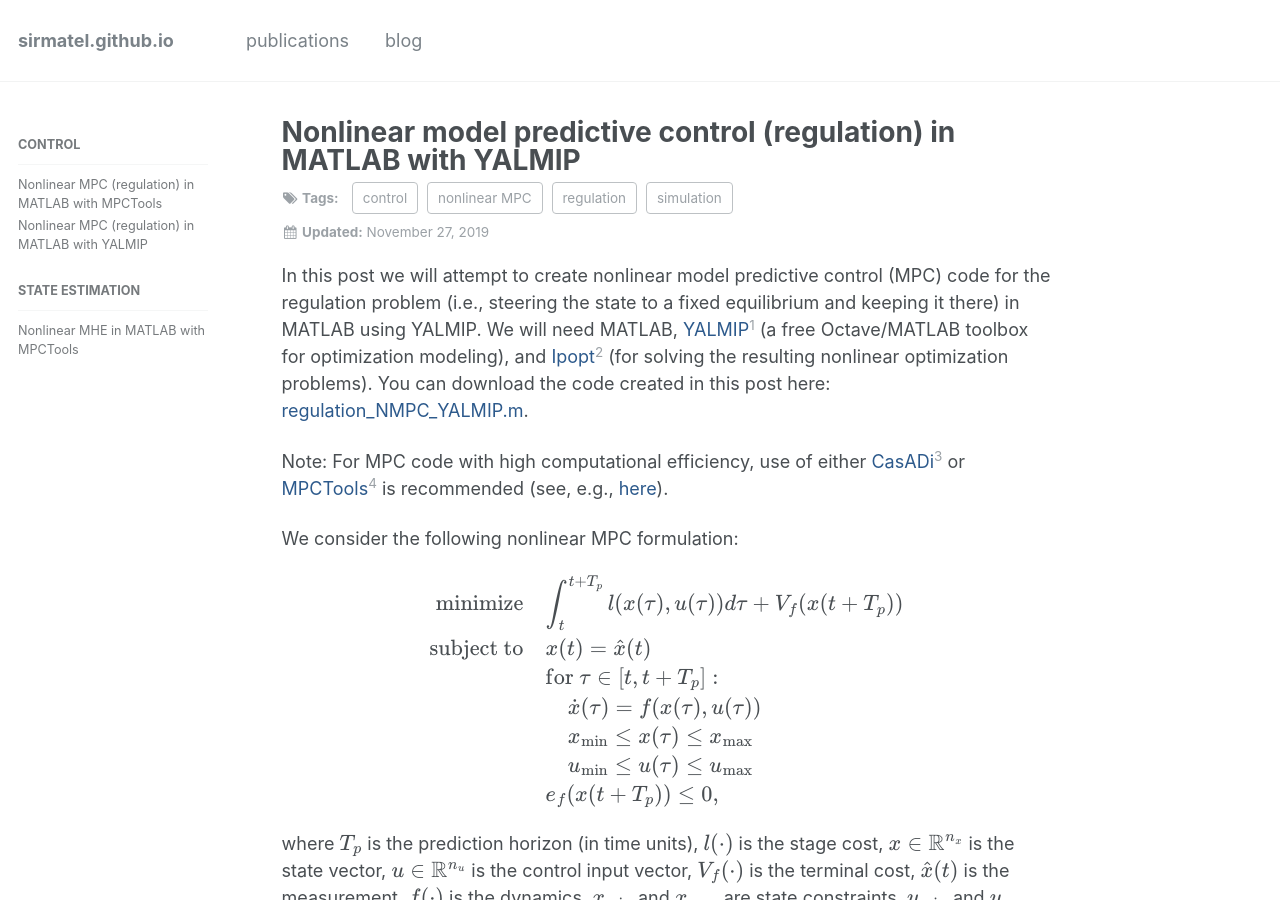
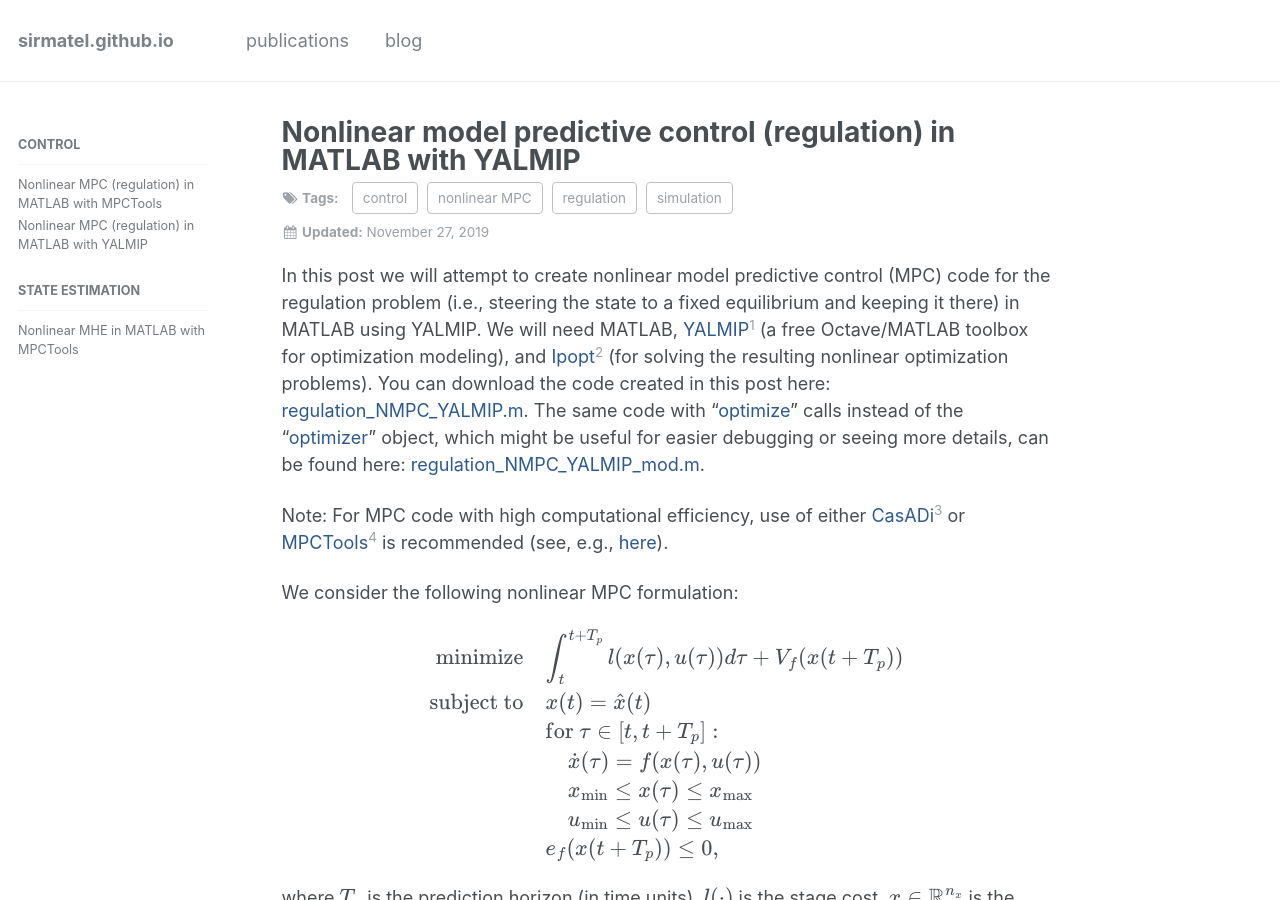
Before and after one commit to sirmatel/sirmatel.github.io, a Jekyll site: the page built from _posts/blog/2019-11-27-regulation_NMPC_YALMIP.md, in a window 1280 px wide and 900 px high. Built offline with Jekyll 4.4.1, drawn with Linux system fonts in a browser that asks for light colours; formulas are drawn with MathJax 3; comment, search, counter and statistics services are not loaded.

Commit message:
Update 2019-11-27-regulation_NMPC_YALMIP.md

```diff
--- a/_posts/blog/2019-11-27-regulation_NMPC_YALMIP.md
+++ b/_posts/blog/2019-11-27-regulation_NMPC_YALMIP.md
@@ -12,7 +12,7 @@ sidebar:
   nav: "blog"
 ---
 
-In this post we will attempt to create nonlinear model predictive control (MPC) code for the regulation problem (i.e., steering the state to a fixed equilibrium and keeping it there) in MATLAB using YALMIP. We will need MATLAB, <a href="https://yalmip.github.io/" style="color: #2d5a8c">YALMIP</a>[^Lofberg2004] (a free Octave/MATLAB toolbox for optimization modeling), and <a href="https://github.com/coin-or/Ipopt" style="color: #2d5a8c">Ipopt</a>[^Waechter2006] (for solving the resulting nonlinear optimization problems). You can download the code created in this post here: <a href="https://sirmatel.github.io/assets/files/regulation_NMPC_YALMIP.m" style="color: #2d5a8c">regulation_NMPC_YALMIP.m</a>.
+In this post we will attempt to create nonlinear model predictive control (MPC) code for the regulation problem (i.e., steering the state to a fixed equilibrium and keeping it there) in MATLAB using YALMIP. We will need MATLAB, <a href="https://yalmip.github.io/" style="color: #2d5a8c">YALMIP</a>[^Lofberg2004] (a free Octave/MATLAB toolbox for optimization modeling), and <a href="https://github.com/coin-or/Ipopt" style="color: #2d5a8c">Ipopt</a>[^Waechter2006] (for solving the resulting nonlinear optimization problems). You can download the code created in this post here: <a href="https://sirmatel.github.io/assets/files/regulation_NMPC_YALMIP.m" style="color: #2d5a8c">regulation_NMPC_YALMIP.m</a>. The same code with "<a href="https://yalmip.github.io/command/optimize/" style="color: #2d5a8c">optimize</a>" calls instead of the "<a href="https://yalmip.github.io/command/optimizer/" style="color: #2d5a8c">optimizer</a>" object, which might be useful for easier debugging or seeing more details, can be found here: <a href="https://sirmatel.github.io/assets/files/regulation_NMPC_YALMIP_mod.m" style="color: #2d5a8c">regulation_NMPC_YALMIP_mod.m</a>.
 
 Note: For MPC code with high computational efficiency, use of either <a href="https://web.casadi.org/" style="color: #2d5a8c">CasADi</a>[^Andersson2018] or <a href="https://bitbucket.org/rawlings-group/octave-mpctools/overview" style="color: #2d5a8c">MPCTools</a>[^Risbeck2016] is recommended (see, e.g., <a href="https://sirmatel.github.io/blog/regulation_NMPC_MPCTools/" style="color: #2d5a8c">here</a>).
 
```
